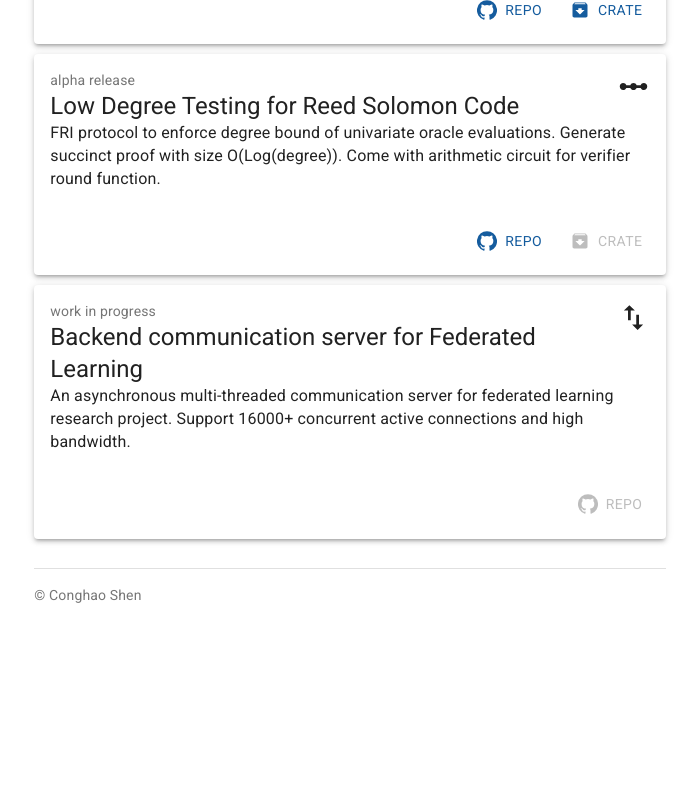
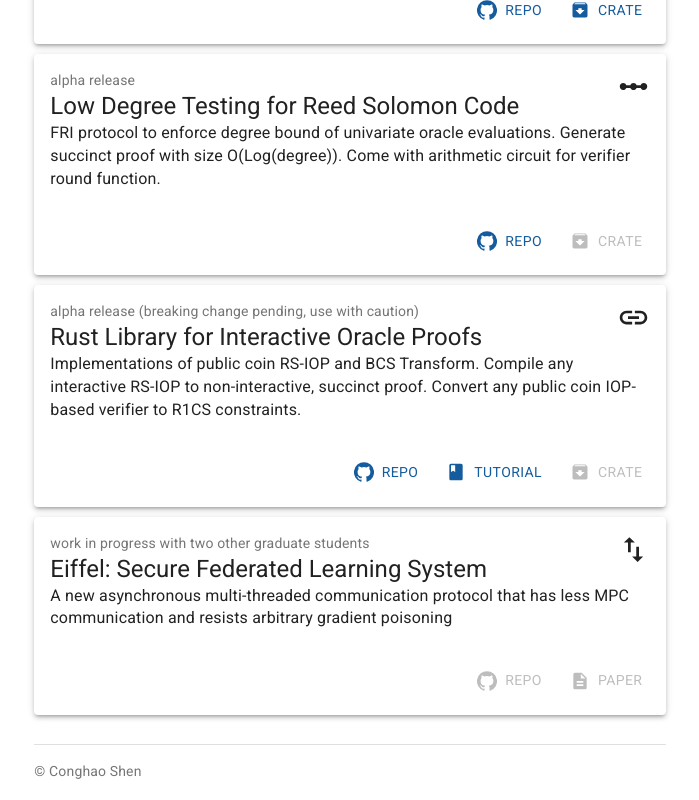
Before and after one commit to tsunrise/personal_website, a React (Create React App) app: page / in a window 1280 px wide. Shown: the part 1027-1827 px from the top of the page, without its empty margins (183-882 px from the left). Before the commit the page ends 1651 px from the top, so only its background shows below. Built offline with nearby package versions, Linux system fonts and the light colour scheme.

Commit message:
update progress

```diff
--- a/src/data/footprintData.tsx
+++ b/src/data/footprintData.tsx
@@ -1,4 +1,4 @@
-import {Archive, CallMerge, GitHub, ImportExport, LinearScale} from "@material-ui/icons";
+import {Archive, CallMerge, Class, Description,  GitHub, ImportExport, LinearScale, Link} from "@material-ui/icons";
 
 interface Action {
     name: string,
@@ -39,13 +39,25 @@ const footprintItems: CardItems[] = [
         ]
     },
     {
-        secondary: "work in progress",
+        secondary: "alpha release (breaking change pending, use with caution)",
+        upperIcon: <Link/>,
+        main: "Rust Library for Interactive Oracle Proofs",
+        description: "Implementations of public coin RS-IOP and BCS Transform. " +
+        "Compile any interactive RS-IOP to non-interactive, succinct proof. Convert any public coin IOP-based verifier to R1CS constraints. ",
+        actions: [
+            {name: "Repo", icon: <GitHub/>, link: "https://github.com/arkworks-rs/bcs"},
+            {name: "Tutorial", icon: <Class/>, link: "https://github.com/arkworks-rs/bcs/blob/main/examples/sumcheck/README.md", disabled: false},
+            {name: "Crate", icon: <Archive/>, link: "#", disabled: true}
+        ]
+    },
+    {
+        secondary: "work in progress with two other graduate students",
         upperIcon: <ImportExport/>,
-        main: "Backend communication server for Federated Learning",
-        description: "An asynchronous multi-threaded communication server for federated learning research project." +
-            " Support 16000+ concurrent active connections and high bandwidth. ",
+        main: "Eiffel: Secure Federated Learning System",
+        description: "A new asynchronous multi-threaded communication protocol that has less MPC communication and resists arbitrary gradient poisoning",
         actions: [
             {name: "Repo", icon: <GitHub/>, link: "#", disabled: true},
+            {name: "Paper", icon: <Description/>, link: "#", disabled: true}
         ]
     }
 ]
```
Also changed, not shown: src/images/github_avatar.jpg, 1 other file (tests, documents, lock files or other folders).
